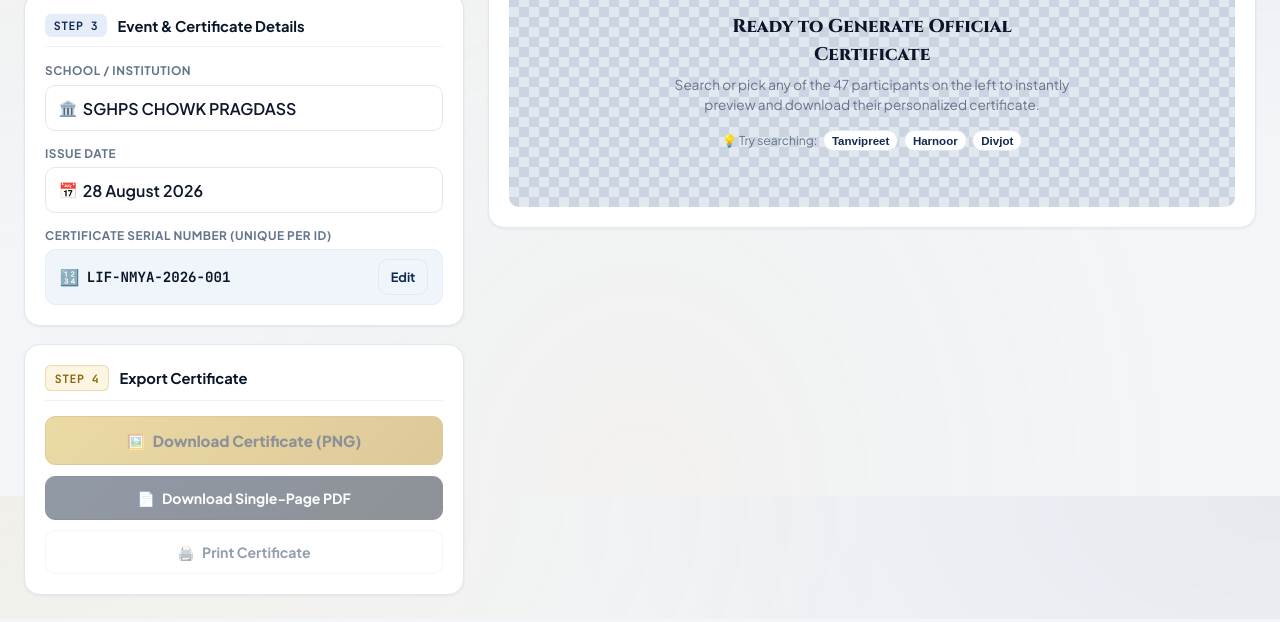
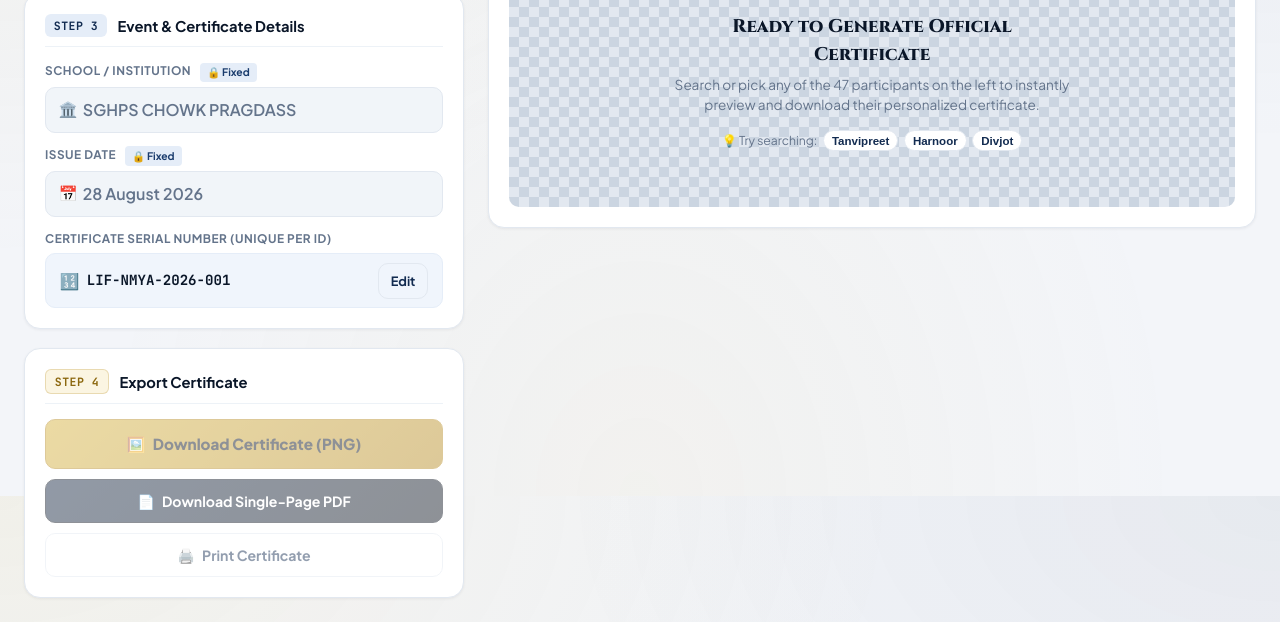
Before and after one commit to Divjot121/NMYA-Certificate, a website: page index.html in a window 1280 px wide. Shown: the part 304-926 px from the top of the page. Drawn offline with nearby package versions, Linux system fonts and the light colour scheme; a web font is replaced by a local one.

Commit message:
feat(ui): make school and issue date fields unchangeable, inactive, and grayed out

```diff
--- a/css/style.css
+++ b/css/style.css
@@ -682,6 +682,34 @@ body {
   box-shadow: 0 0 0 3px rgba(18, 43, 80, 0.12);
 }
 
+.form-input:disabled,
+.form-input[readonly],
+.form-input-disabled {
+  background-color: #f1f5f9 !important;
+  color: #64748b !important;
+  border-color: #e2e8f0 !important;
+  cursor: not-allowed !important;
+  user-select: none !important;
+  box-shadow: none !important;
+  outline: none !important;
+  pointer-events: none !important;
+}
+
+.fixed-pill {
+  font-size: 0.65rem;
+  font-weight: 700;
+  color: var(--color-navy-700);
+  background: var(--color-navy-100);
+  padding: 0.12rem 0.45rem;
+  border-radius: 4px;
+  margin-left: 0.4rem;
+  text-transform: none;
+  letter-spacing: 0;
+  vertical-align: middle;
+  display: inline-flex;
+  align-items: center;
+}
+
 .cert-no-box {
   display: flex;
   align-items: center;
--- a/index.html
+++ b/index.html
@@ -169,29 +169,35 @@
           </div>
 
           <div class="form-group">
-            <label for="school-input" class="form-label">School / Institution</label>
+            <label for="school-input" class="form-label">School / Institution <span class="fixed-pill">🔒 Fixed</span></label>
             <div class="input-with-icon">
               <span class="input-icon">🏛️</span>
               <input
                 type="text"
                 id="school-input"
-                class="form-input"
+                class="form-input form-input-disabled"
                 value="SGHPS CHOWK PRAGDASS"
-                placeholder="e.g. SGHPS CHOWK PRAGDASS"
+                placeholder="SGHPS CHOWK PRAGDASS"
+                readonly
+                disabled
+                tabindex="-1"
               >
             </div>
           </div>
 
           <div class="form-group">
-            <label for="date-input" class="form-label">Issue Date</label>
+            <label for="date-input" class="form-label">Issue Date <span class="fixed-pill">🔒 Fixed</span></label>
             <div class="input-with-icon">
               <span class="input-icon">📅</span>
               <input
                 type="text"
                 id="date-input"
-                class="form-input"
+                class="form-input form-input-disabled"
                 value="28 August 2026"
-                placeholder="e.g. 28 August 2026"
+                placeholder="28 August 2026"
+                readonly
+                disabled
+                tabindex="-1"
               >
             </div>
           </div>
```
